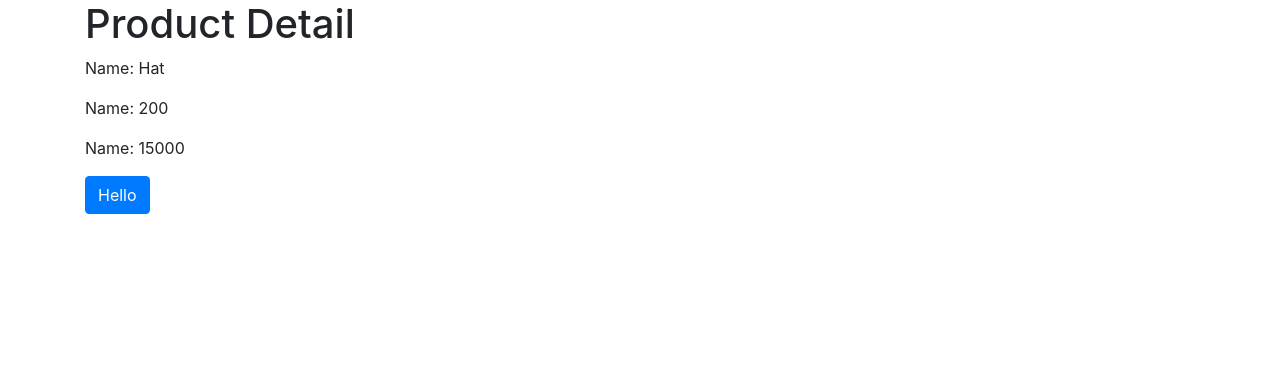
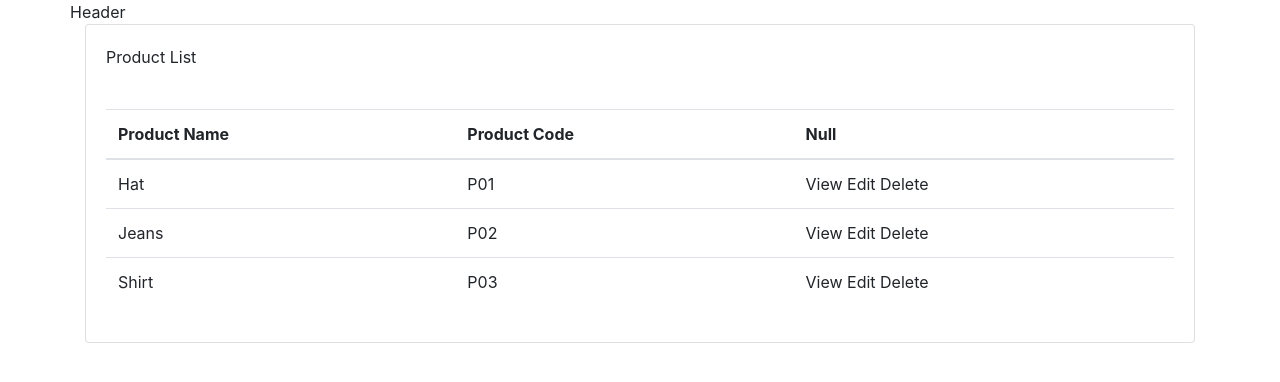
Before and after one commit to wyattvo2019/hello-angular, an Angular app: page / in a window 1280 px wide. Shown: the top 382 px of the page. Built offline with nearby package versions, Linux system fonts and the light colour scheme.

Commit message:
Update app component to use productlist component

```diff
--- a/src/app/app.component.html
+++ b/src/app/app.component.html
@@ -1,15 +1,10 @@
 <div class="container">
   <header class="row">
-    <div class="col">
-      <h1>Product Detail</h1>
-    </div>
+    Header
   </header>
   <section class="row">
     <div class="col">
-      <p>Name: {{product.name}}</p>
-      <p>Name: {{product.quantity}}</p>
-      <p>Name: {{product.price}}</p>
-      <button class="btn btn-primary">Hello</button>
+      <app-product-list></app-product-list>
     </div>
   </section>
 </div>
--- a/src/app/app.component.ts
+++ b/src/app/app.component.ts
@@ -7,9 +7,4 @@
   styleUrls: ['./app.component.css']
 })
 export class AppComponent {
-  product : Product = {
-    name: "Hat",
-    quantity: 200,
-    price: 15000
-  }
 }
--- a/src/app/app.module.ts
+++ b/src/app/app.module.ts
@@ -1,11 +1,12 @@
 import { NgModule } from '@angular/core';
 import { BrowserModule } from '@angular/platform-browser';
-
 import { AppComponent } from './app.component';
+import { ProductListComponent } from './components/product-list/product-list.component';
 
 @NgModule({
   declarations: [
-    AppComponent
+    AppComponent,
+    ProductListComponent
   ],
   imports: [
     BrowserModule
```
